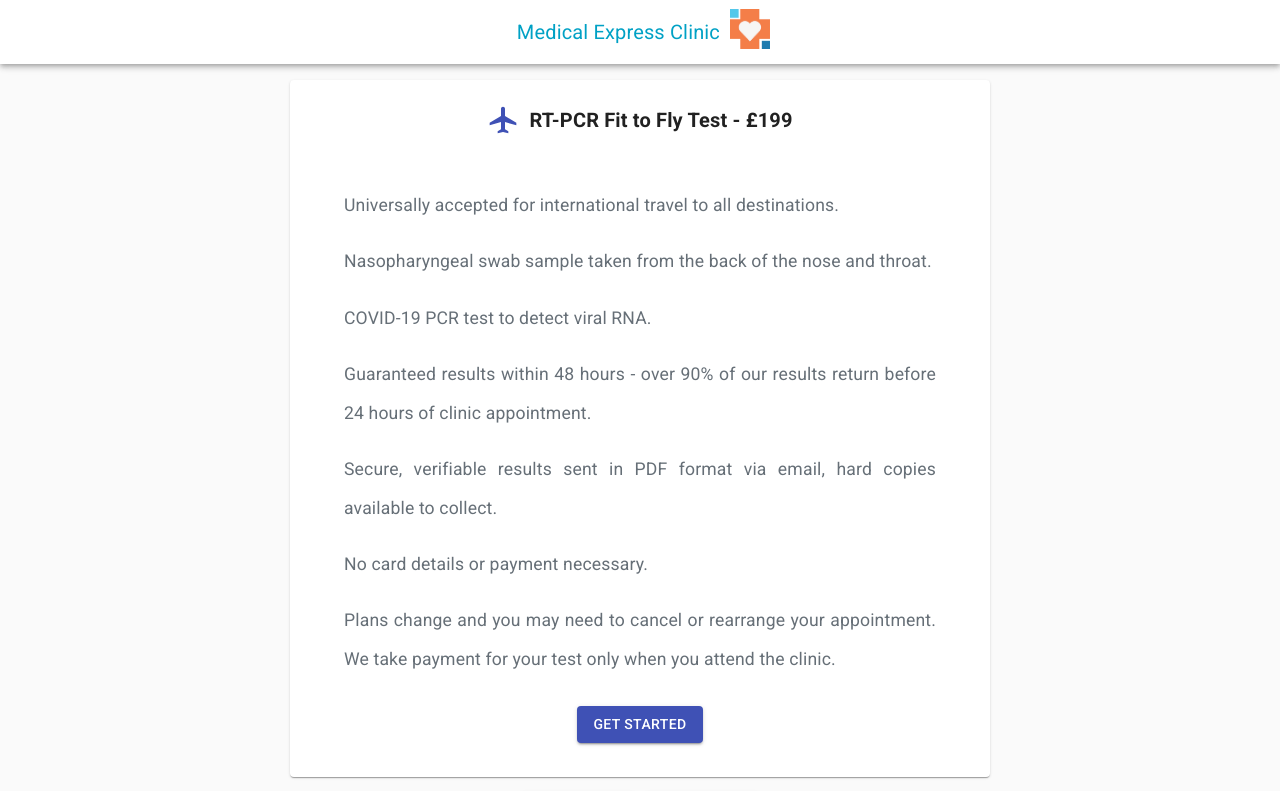
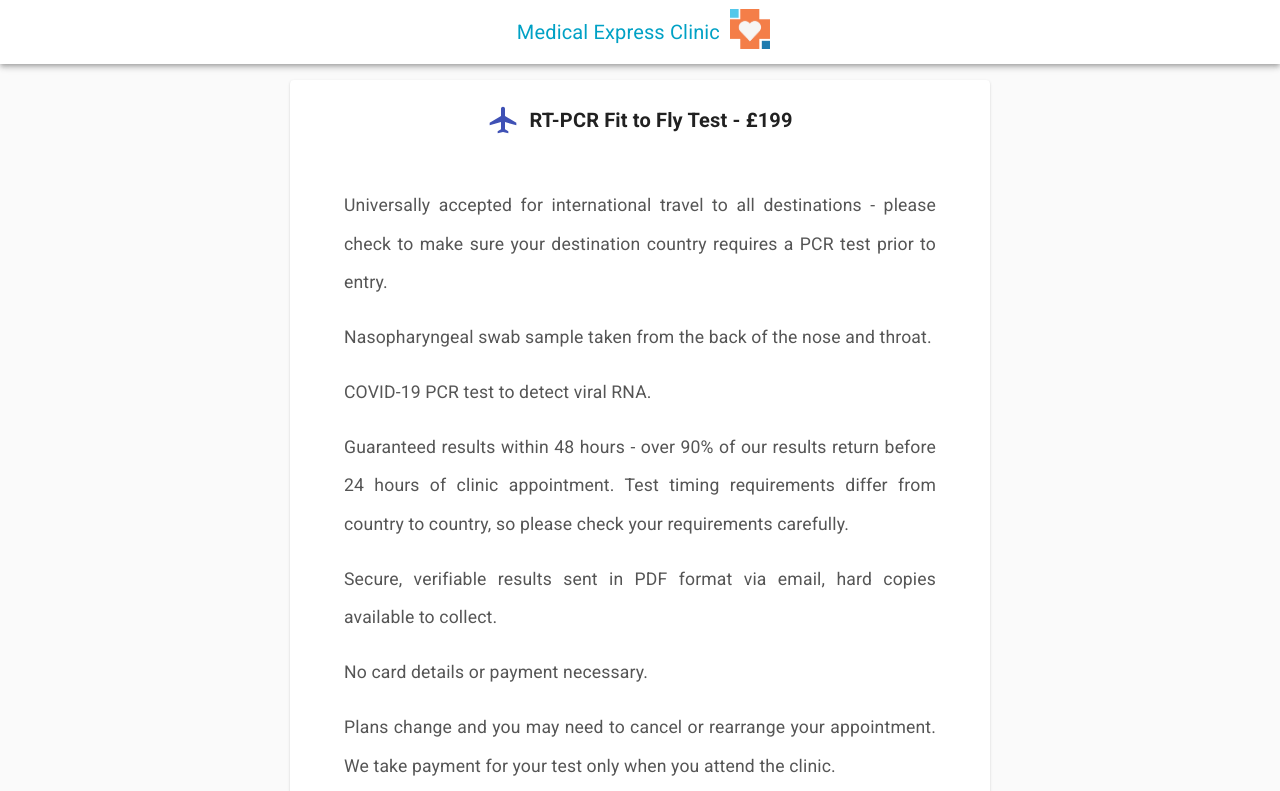
Before and after one commit to mjabdi/pcr-booking-ui, a React (Create React App) app: page / in a window 1280 px wide. Shown: the top 791 px of the page. Built offline with nearby package versions, Linux system fonts and the light colour scheme.

Commit message:
update welcome form

```diff
--- a/src/WelcomeForm.js
+++ b/src/WelcomeForm.js
@@ -1,5 +1,5 @@
 import React, { useEffect } from 'react';
-import { makeStyles, useTheme } from '@material-ui/core/styles';
+import { lighten, makeStyles, useTheme } from '@material-ui/core/styles';
 import CssBaseline from '@material-ui/core/CssBaseline';
 import AppBar from '@material-ui/core/AppBar';
 import Toolbar from '@material-ui/core/Toolbar';
@@ -17,7 +17,7 @@ import DialogTitle from '@material-ui/core/DialogTitle';
 
 import HttpsIcon from '@material-ui/icons/Https';
 
-import {BrowserView, MobileView, isMobile} from 'react-device-detect';
+import { BrowserView, MobileView, isMobile } from 'react-device-detect';
 
 import AirplanemodeActiveIcon from '@material-ui/icons/AirplanemodeActive';
 import { Grid } from '@material-ui/core';
@@ -36,7 +36,7 @@ function Copyright() {
       {' '}
       <Link color="inherit" href="#">
         <strong> Medical Express Clinic </strong>
-      </Link>{isMobile ? ' ' : ' All rights reserved.' }
+      </Link>{isMobile ? ' ' : ' All rights reserved.'}
 
 
 
@@ -107,52 +107,60 @@ const useStyles = makeStyles((theme) => ({
   },
 
   privacyButton: {
-    marginBottom : "20px",
+    marginBottom: "20px",
     width: "115px"
   },
 
   faqButton: {
-    marginBottom : "20px",
-    marginLeft : "10px",
-    backgroundColor : "#2f942e",
+    marginBottom: "20px",
+    marginLeft: "10px",
+    backgroundColor: "#2f942e",
     "&:hover": {
       background: "green",
       color: "#fff"
     },
-    textDecoration : "none !important",
+    textDecoration: "none !important",
     width: "115px"
 
   },
 
-  textContent : {
-      color : "#666f77",
-      fontSize : "1.1rem",
+  textContent: {
+    color: "#555",
+    fontSize: "1.1rem",
     textAlign: "justify",
     paddingLeft: "30px",
     paddingRight: "30px",
     lineHeight: "2.2em",
-      fontWeight : "400"
+    fontWeight: "400"
   },
 
-  textContentMobile : {
-    color : "#666f77",
-    fontSize : "0.9rem",
+  textContentMobile: {
+    color: "#555",
+    fontSize: "0.9rem",
     textAlign: "justify",
     paddingLeft: "30px",
     paddingRight: "30px",
     lineHeight: "2.2em",
-    fontWeight : "400"
+    fontWeight: "400"
   },
 
   getStartedButton: {
-      marginTop : "10px",
-      marginBottom : "10px",
+    marginTop: "10px",
+    marginBottom: "10px",
 
   },
 
-  AirIcon : {
-      marginRight : "10px",
+  AirIcon: {
+    marginRight: "10px",
     fontSize: "32px"
+  },
+
+  UList: {
+    margin: 0,
+    padding: 0,
+    listStyle: "none",
+    display: "grid",
+    gridGap: "1rem",
   }
 
 }));
@@ -219,7 +227,7 @@ export default function WelcomeForm() {
 
 
   const getStartedClicked = (event) => {
-    setState(state => ({...state, getStarted: true}));
+    setState(state => ({ ...state, getStarted: true }));
   }
 
   return (
@@ -259,8 +267,8 @@ const getStartedClicked = (event) => {
         <Paper className={classes.paper}>
 
           {state.firstname && state.firstname.length > 0 && (
-            <div style={{textAlign:'center', fontSize:"1rem", marginBottom:"10px", color:"#777",backgroundColor:"#f7fbff",padding:"20px"}}>
-                Welcome back <span style={{fontWeight:"500", color:"#333", fontStyle:"italic"}}>{state.firstname}</span>
+            <div style={{ textAlign: 'center', fontSize: "1rem", marginBottom: "10px", color: "#777", backgroundColor: "#f7fbff", padding: "20px" }}>
+              Welcome back <span style={{ fontWeight: "500", color: "#333", fontStyle: "italic" }}>{state.firstname}</span>
             </div>
           )}
 
@@ -285,66 +293,68 @@ const getStartedClicked = (event) => {
             </div>
           </Typography>
 
-          <p
+          <ul className={classes.UList}>
+
+
+
+          <li
             className={
               isMobile ? classes.textContentMobile : classes.textContent
             }
           >
-            Universally accepted for international travel to all destinations.
-          </p>
+            Universally accepted for international travel to all destinations - please check to make sure your destination country requires a PCR test prior to entry.
 
-          <p
+          </li>
+
+          <li
             className={
               isMobile ? classes.textContentMobile : classes.textContent
             }
           >
-            Nasopharyngeal swab sample taken from the back of the nose and
-            throat.
-          </p>
+            Nasopharyngeal swab sample taken from the back of the nose and throat.
+          </li>
 
-          <p
+          <li
             className={
               isMobile ? classes.textContentMobile : classes.textContent
             }
           >
             COVID-19 PCR test to detect viral RNA.
-          </p>
+          </li>
 
-          <p
+          <li
             className={
               isMobile ? classes.textContentMobile : classes.textContent
             }
           >
-            Guaranteed results within 48 hours - over 90% of our results return
-            before 24 hours of clinic appointment.
-          </p>
+            Guaranteed results within 48 hours - over 90% of our results return before 24 hours of clinic appointment. Test timing requirements differ from country to country, so please check your requirements carefully.
+          </li>
 
-          <p
+          <li
             className={
               isMobile ? classes.textContentMobile : classes.textContent
             }
           >
-            Secure, verifiable results sent in PDF format via email, hard copies
-            available to collect.
-          </p>
+            Secure, verifiable results sent in PDF format via email, hard copies available to collect.
+          </li>
 
-          <p
+          <li
             className={
               isMobile ? classes.textContentMobile : classes.textContent
             }
           >
             No card details or payment necessary.
-          </p>
+          </li>
 
-          <p
+          <li
             className={
               isMobile ? classes.textContentMobile : classes.textContent
             }
           >
-            Plans change and you may need to cancel or rearrange your
-            appointment. We take payment for your test only when you attend the
-            clinic.
-          </p>
+            Plans change and you may need to cancel or rearrange your appointment. We take payment for your test only when you attend the clinic.
+          </li>
+
+          </ul>
 
           <Button
             variant="contained"
@@ -394,7 +404,7 @@ const getStartedClicked = (event) => {
               ref={descriptionElementRef}
               tabIndex={-1}
             >
-              <div style={{ textAlign: "justify", padding: "0px", color:"#333" }}>
+              <div style={{ textAlign: "justify", padding: "0px", color: "#333" }}>
                 <p>
                   Medical Express Clinic collects and holds the personal data of patients registered at the clinic so as to provide safe and effective ongoing care for our patients.
                 </p>
```
Lines whose indentation alone changed are shown as unchanged.
